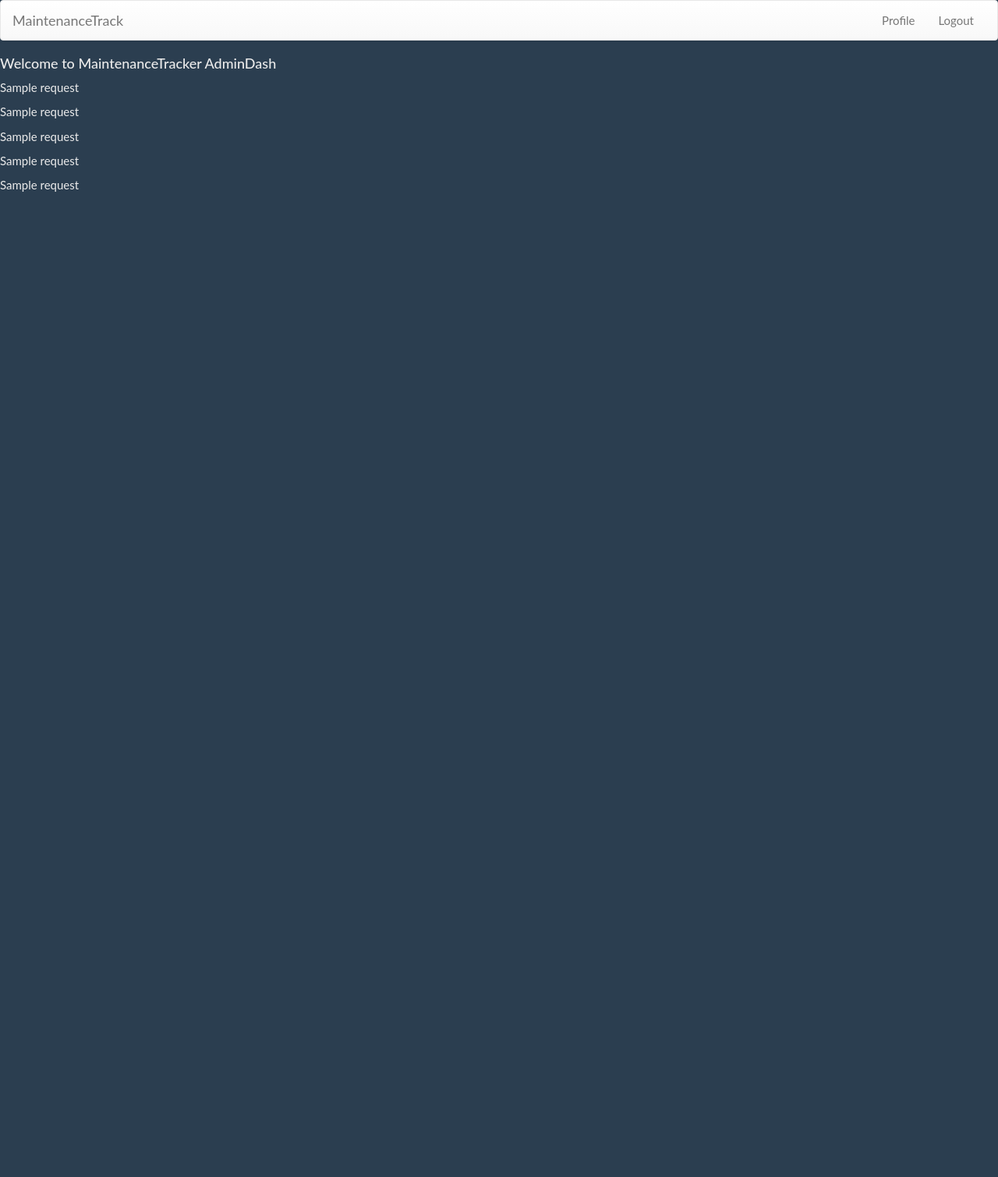
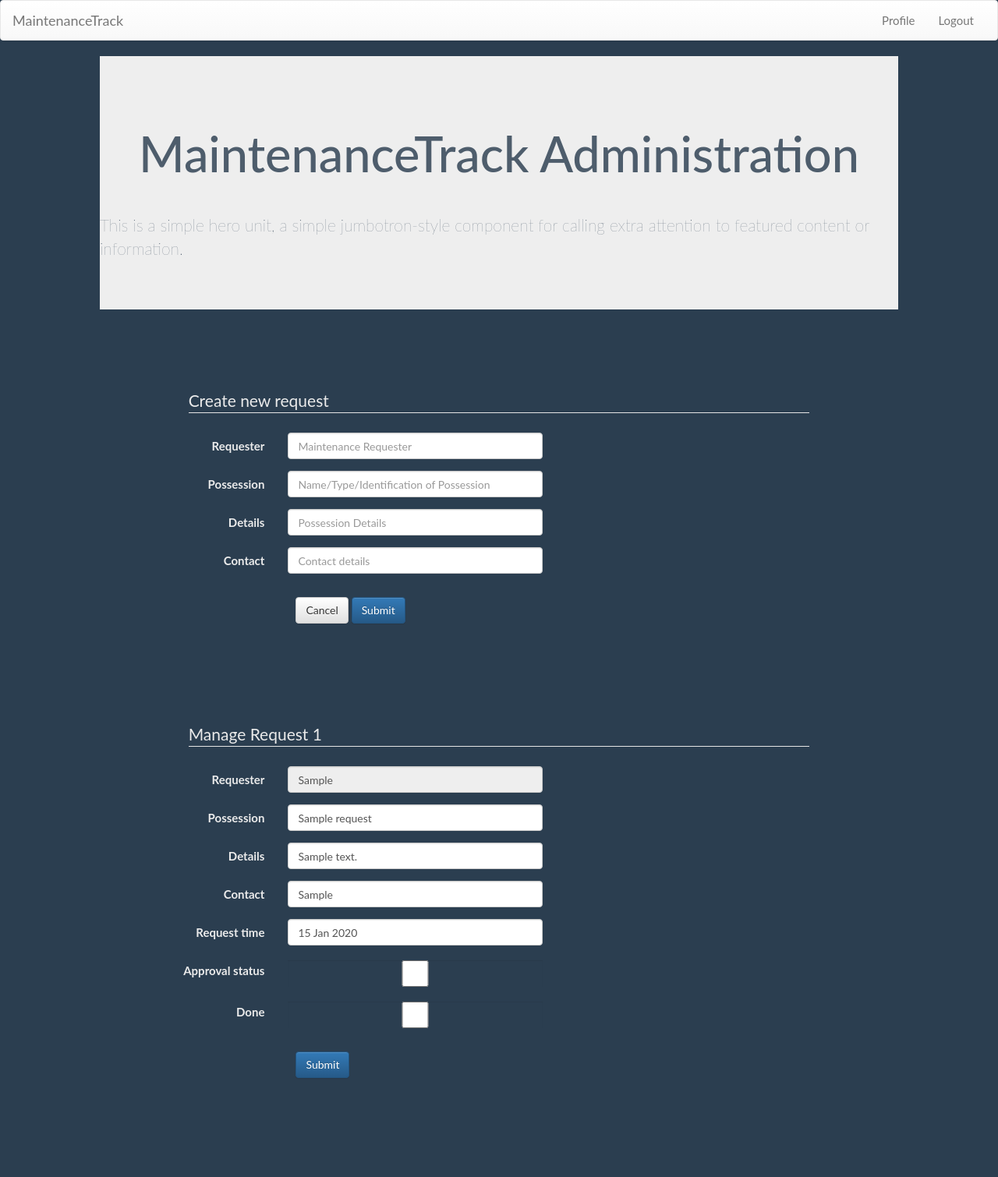
Before and after one commit to IniOluwa/bc-19-maintenance-tracker, a Node server app: template views/admin/admin-dash.ejs in a window 1280 px wide. Shown: the whole page at 78% size. Before the commit the page ends 246 px from the top, so only its background shows below. Run offline with Node 20, Linux system fonts and the light colour scheme; the template is opened without the code that fills it: most values are stand-ins (such as "Sample title", 1, 10 or a date in 2020); some libraries are stand-ins or nearby versions.

Commit message:
Structure updated

```diff
--- a/views/admin/admin-dash.ejs
+++ b/views/admin/admin-dash.ejs
@@ -5,15 +5,119 @@
   </head>
   <body>
     <header><% include ../partials/header %></header>
-    <h4>Welcome to MaintenanceTracker AdminDash</h4>
-    <div>
-      <% for(var i = 0; i < requests.length; i++){ %>
-          <p><%= requests[i] %></p>
-          <p><%= requests[i] %></p>
-          <p><%= requests[i] %></p>
-          <p><%= requests[i] %></p>
-          <p><%= requests[i] %></p>
-      <% } %>
+    <div class="section">
+    <div class="jumbotron">
+      <h1 class="jumbo-heading">MaintenanceTrack Administration</h1>
+      <p>This is a simple hero unit, a simple jumbotron-style component for calling extra attention to featured content or information.</p>
+    </div>
+    <form class="form-horizontal section-request-form" action="/admin/dash" method="POST">
+      <fieldset>
+        <legend>Create new request</legend>
+        <div class="form-group">
+          <div class="form-group">
+            <label for="" class="col-lg-2 control-label">Requester</label>
+           <div class="col-lg-5">
+              <input name="requester" type="text" class="form-control" id="" placeholder="Maintenance Requester">
+            </div>
+          </div>
+
+          <div class="form-group">
+            <label for="" class="col-lg-2 control-label">Possession</label>
+            <div class="col-lg-5">
+              <input name="possession" type="text" class="form-control" id="" placeholder="Name/Type/Identification of Possession">
+            </div>
+          </div>
+
+          <div class="form-group">
+            <label for="" class="col-lg-2 control-label">Details</label>
+            <div class="col-lg-5">
+              <input name="details" type="text" class="form-control" id="" placeholder="Possession Details">
+            </div>
+          </div>
+
+          <div class="form-group">
+          <label for="" class="col-lg-2 control-label">Contact</label>
+           <div class="col-lg-5">
+              <input name="contact" type="text" class="form-control" id="" placeholder="Contact details">
+            </div>
+          </div>
+        </div>
+
+
+        <div class="form-group">
+          <div class="col-lg-5 col-lg-offset-2">
+           <button type="reset" class="btn btn-default">Cancel</button>
+            <button type="submit" class="btn btn-primary">Submit</button>
+          </div>
+        </div>
+      </fieldset>
+    </form>
+
+    <% for(var i = 0; i < requests.length; i++){ %>
+      <p><% var theIndex = i %></p>
+      <form class="form-horizontal edit-request-form" action="/admin/dash" method="POST">
+      <fieldset>
+        <legend>Manage Request <%= i+1 %></legend>
+        <div class="form-group">
+          <div class="form-group">
+            <label for="" class="col-lg-2 control-label">Requester</label>
+           <div class="col-lg-5">
+              <input name="requestOwner" type="text" class="form-control" value="<%= requests[i].request.requestOwner %>" id="" placeholder="Maintenance Requester" disabled="">
+            </div>
+          </div>
+
+          <div class="form-group">
+            <label for="" class="col-lg-2 control-label">Possession</label>
+            <div class="col-lg-5">
+              <input name="newPossession" type="text" class="form-control" value="<%= requests[i].request.objectName %>" id="" placeholder="Name/Type/Identification of Possession" >
+            </div>
+          </div>
+
+          <div class="form-group">
+            <label for="" class="col-lg-2 control-label">Details</label>
+            <div class="col-lg-5">
+              <input name="newDetails" type="text" class="form-control" value="<%= requests[i].request.requestDetails %>" id="" placeholder="Possession Details" >
+            </div>
+          </div>
+
+
+          <div class="form-group">
+          <label for="" class="col-lg-2 control-label">Contact</label>
+           <div class="col-lg-5">
+              <input name="newContact" type="text" class="form-control" value="<%= requests[i].request.requestOwnerContact %>" id="" placeholder="Contact details" >
+            </div>
+          </div>
+
+          <div class="form-group">
+            <label for="" class="col-lg-2 control-label">Request time</label>
+            <div class="col-lg-5">
+              <input name="oldTime" type="text" class="form-control" value="<%= requests[i].request.timeOfRequest %>" id="" placeholder="Time of request" >
+            </div>
+          </div>
+
+          <div class="form-group">
+            <label for="" class="col-lg-2 control-label">Approval status</label>
+            <div class="col-lg-5">
+              <input name="status" type="checkbox" class="form-control">
+            </div>
+          </div>
+
+          <div class="form-group">
+            <label for="" class="col-lg-2 control-label">Done</label>
+            <div class="col-lg-5">
+              <input name="done" type="checkbox" class="form-control">
+            </div>
+          </div>
+        </div>
+
+        <div class="form-group">
+          <div class="col-lg-5 col-lg-offset-2">
+            <button type="submit" class="btn btn-primary">Submit</button>
+          </div>
+        </div>
+      </fieldset>
+    </form>
+       <% } %>
     </div>
   </body>
 </html>
--- a/views/partials/header.ejs
+++ b/views/partials/header.ejs
@@ -8,7 +8,7 @@
       <ul class="nav navbar-nav navbar-right">
         <li><a href="#"><%= user.displayName %></a></li>
         <li><a href="profile">Profile</a></li>
-        <li><a href="#">Logout</a></li>
+        <li><a href="login">Logout</a></li>
       </ul>
     </div>
   </div>
```
Also changed, not shown: views/index.ejs (+10 -2 lines).
